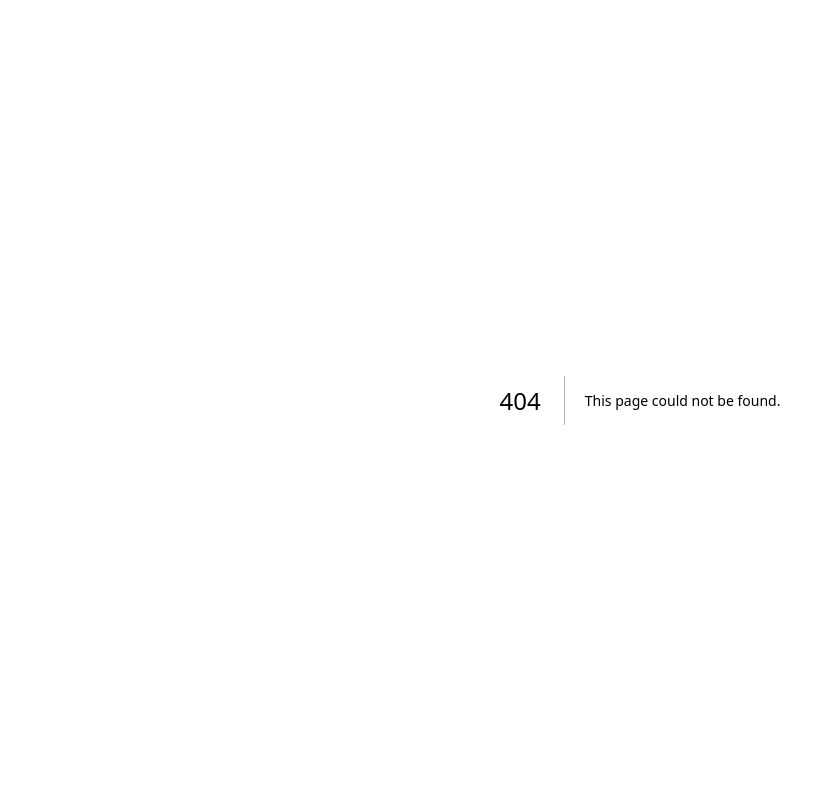
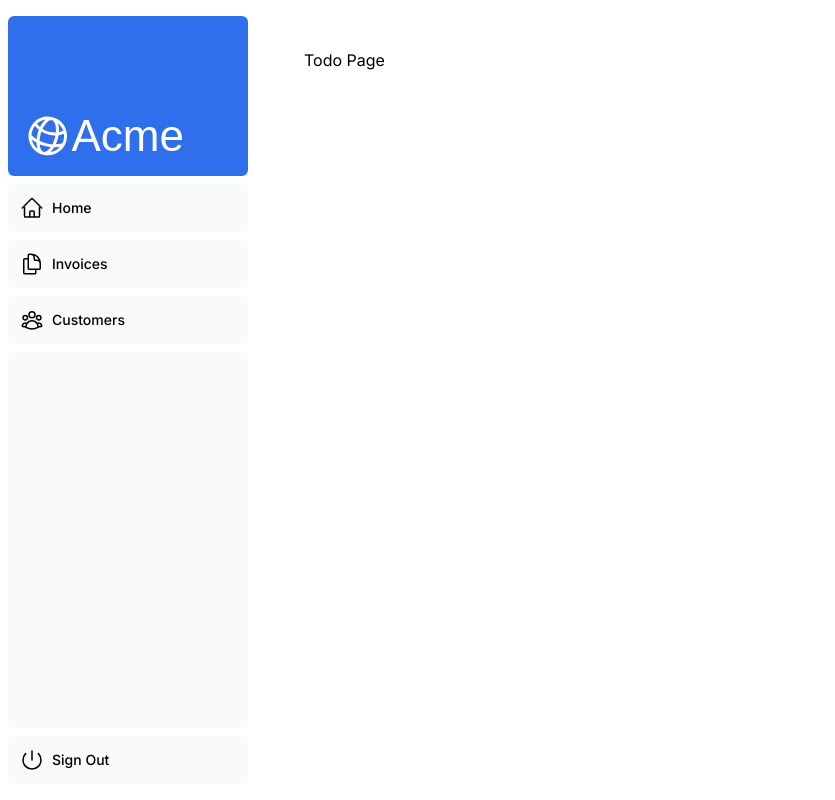
Before and after one commit to nemo7023/nextjs-dashboard, a Next.js app in the folder nextjs-dashboard/: page /dashboard/todo in a window 1280 px wide. Before the commit this address had no page. Shown: the whole page, without its empty margins (0-835 px from the left). Built offline with nearby package versions, Linux system fonts and the light colour scheme; a web font is replaced by a local one.

Commit message:
20231201 commit

```diff
--- /dev/null
+++ b/nextjs-dashboard/app/dashboard/todo/page.tsx
@@ -0,0 +1,3 @@
+export default function Page() {
+  return <p>Todo Page</p>;
+}
```
